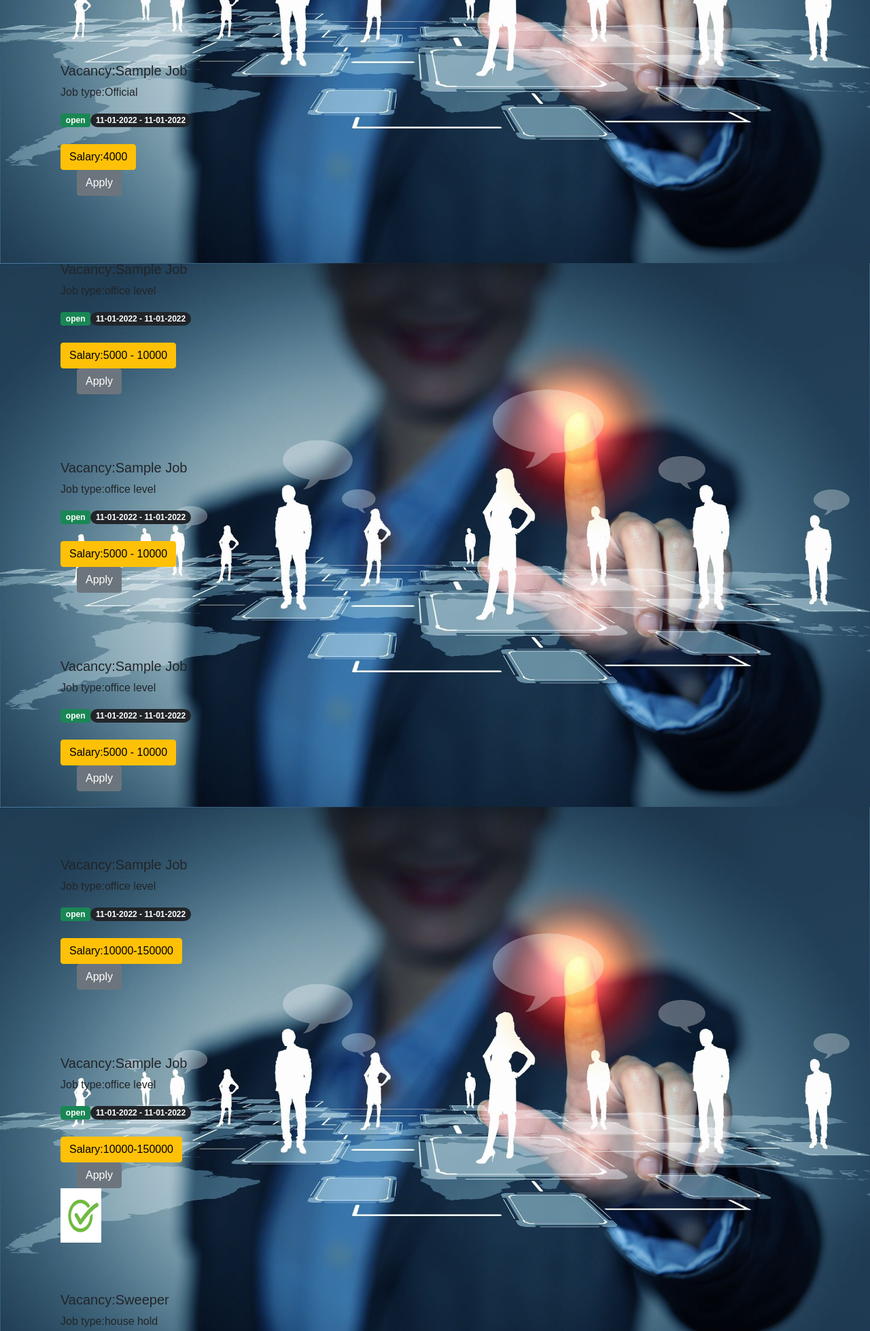
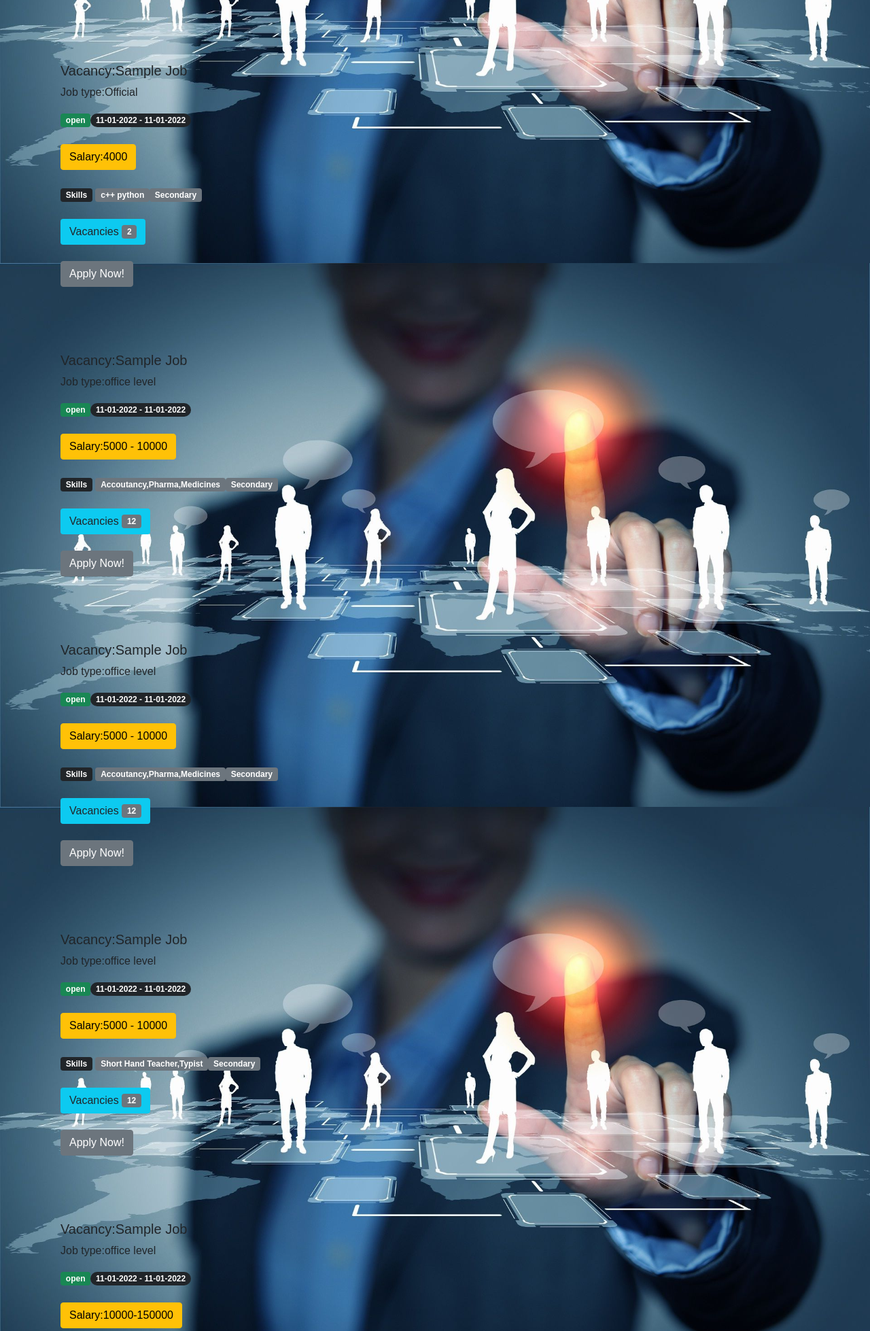
Before and after one commit to edward795/django_web_App3.0, a Django app: page /dashboard in a window 1280 px wide. Shown: the part 413-2371 px from the top of the page at 68% size. Run offline with Django 4.2, Linux system fonts and the light colour scheme; a user stored in the database is signed in; data comes from the database, SQL or seed files in the repository; both versions use the stored data as it was after the commit.

Commit message:
5th commit

```diff
--- a/app_web/accounts/templates/accounts/dashboard.html
+++ b/app_web/accounts/templates/accounts/dashboard.html
@@ -65,9 +65,14 @@
                 <button class="btn btn-warning">Salary:{{job.salary}}</button>
               </div>
           <div class="flip-card-back" style="border-radius:5px;">
-            <div class="container">
-              <div class="center">
-
+            <br>
+            <span class="badge bg-dark">Skills</span>
+            <span class="badge bg-secondary">{{job.skills}}</span><span class="badge bg-secondary">Secondary</span>
+            <br></br>
+            <button type="button" class="btn btn-bg-light bg-info text-dark">
+              Vacancies <span class="badge bg-secondary">{{job.no_of_vacancies}}</span>
+            </button>
+              <br></br>
                {% if job.id in applied_list %}
                    <button type="submit" class="btn btn-success">Already Applied!</button>
                {% else %}
@@ -76,17 +81,13 @@
                    <input type="hidden" value="{{user.first_name}} {{user.last_name}}" name="name">
                    <input type="hidden" value="{{user.email}}" name="email">
                    {% if job.job_closed %}
-                    <button type="submit" class="btn btn-danger disabled">Closed!</button>
+                   <button type="submit" class="btn btn-danger disabled">Applications Closed!</button>
                    {% else %}
-                    <button type="submit" class="btn btn-secondary">Apply</button>
+                   <button type="submit" class="btn btn-secondary">Apply Now!</button>
                    {% endif %}
                  </form>
                {% endif %}
 
-
-
-              </div>
-             </div>
              </div>
            </div>
            </div>
--- a/app_web/accounts/templates/accounts/login.html
+++ b/app_web/accounts/templates/accounts/login.html
@@ -25,8 +25,8 @@
     <form action="login" method="post">
         {% csrf_token %}
         <div class="form-group">
-            <label for="exampleInputPassword1">username</label>
-            <input type="text" class="form-control" placeholder="username" name="username" required>
+            <label for="exampleInputPassword1">username or email</label>
+            <input type="text" class="form-control" placeholder="username or email" name="username" required>
           </div>
 
 
--- a/app_web/accounts/views.py
+++ b/app_web/accounts/views.py
@@ -114,14 +114,21 @@ def login(request):
         username=request.POST['username']
         password=request.POST['password']
 
-        user=auth.authenticate(username=username,password=password)
-        if user is not None:
-            auth.login(request,user)
-            messages.success(request,"successfully logged in!!")
-            return redirect("dashboard")
-        else:
-            messages.error(request,"invalid credentials!!")
-            return redirect("login")
+        try:
+            user=auth.authenticate(username=username,password=password)
+            if user is not None:
+                auth.login(request,user)
+                messages.success(request,"successfully logged in!!")
+                return redirect("dashboard")
+            else:
+                username=User.objects.get(email=username.lower()).username
+                user=auth.authenticate(username=username,password=password)
+                auth.login(request,user)
+                messages.success(request,"successfully logged in!!")
+                return redirect("dashboard")
+        except:
+               messages.error(request,"invalid credentials!!")
+               return redirect("login")
 
     return render(request,'accounts/login.html')
 
--- a/app_web/home/templates/home/home.html
+++ b/app_web/home/templates/home/home.html
@@ -21,7 +21,7 @@
 <div class="main_intro">
 <div class="heading">
   <img src="{% static 'images/logo7.png' %}" width="100px" height="100px" style="border-radius: 50%;"><br><br/>
-  <h5>The new carrer site of India for the common people</h5>
+  <h5>The new career site of India for the common people</h5>
 </div>
 </div>
 <br>
```
Also changed, not shown: app_web/db.sqlite3. Lines whose indentation alone changed are shown as unchanged.
